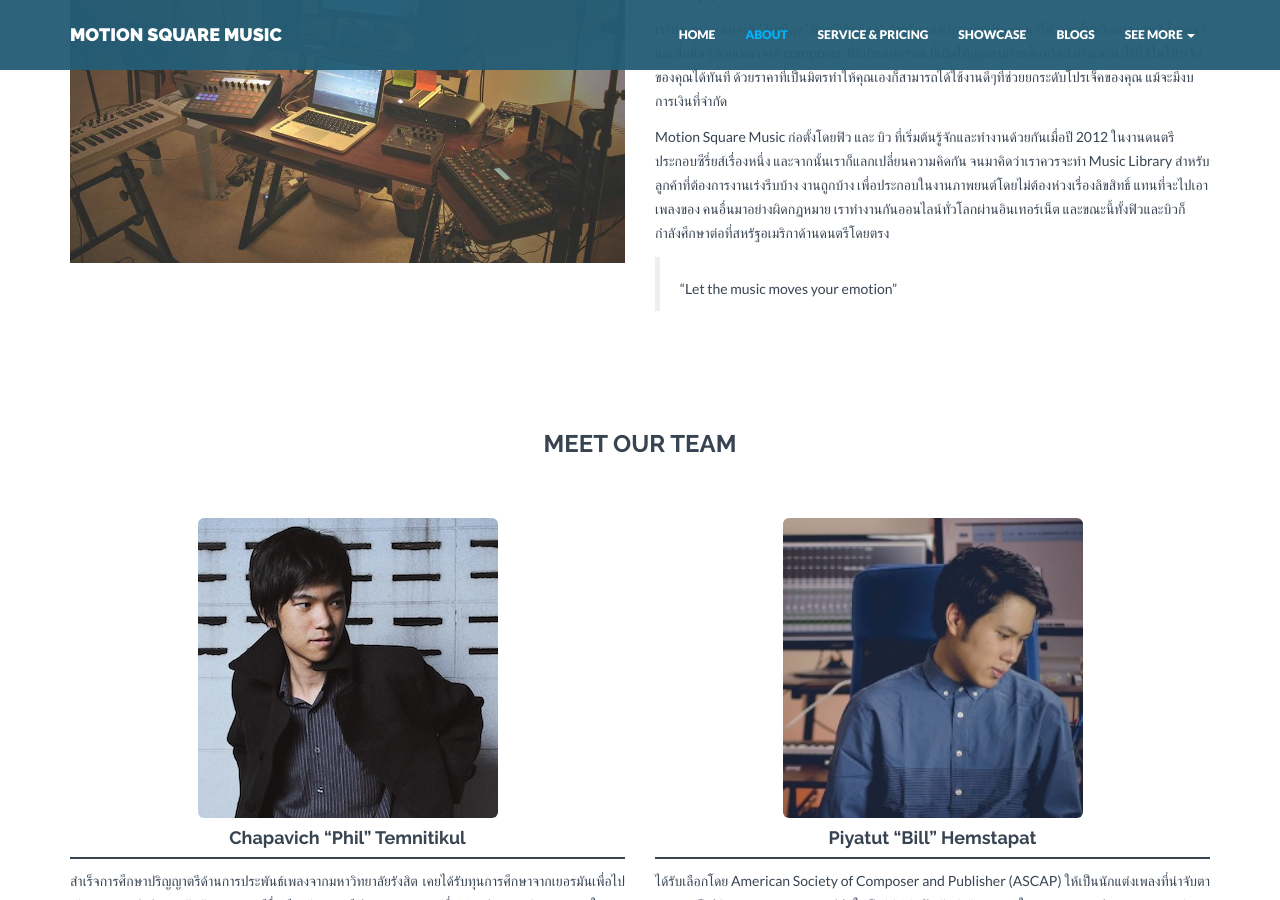
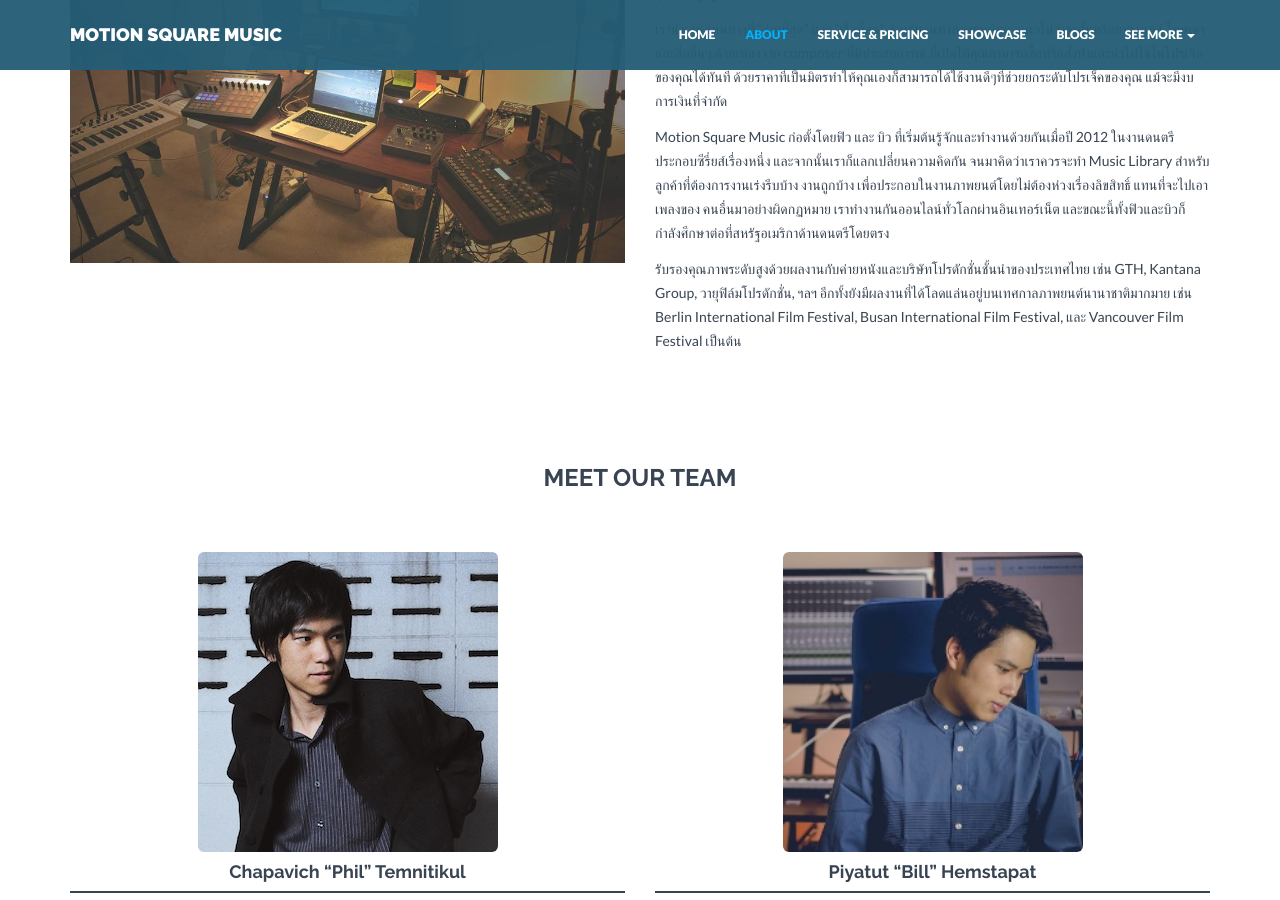
Before and after one commit to motionsquaremusic/motionsquaremusic.github.io, a Jekyll site: the page built from about/index.html, in a window 1280 px wide and 900 px high, scrolled down 353 px. Built offline with Jekyll 4.4.1, drawn with Linux system fonts in a browser that asks for light colours; nearby versions of some CDN libraries; comment, search, counter and statistics services are not loaded.

Commit message:
add photo, edit content

```diff
--- a/about/index.html
+++ b/about/index.html
@@ -30,10 +30,9 @@ active: about
                 ด้วยราคาที่เป็นมิตรทำให้คุณเองก็สามารถได้ใช้งานดีๆที่ช่วยยกระดับโปรเจ็คของคุณ แม้จะมีงบการเงินที่จำกัด
             </p><p>
                 Motion Square Music ก่อตั้งโดยฟิว และ บิว ที่เริ่มต้นรู้จักและทำงานด้วยกันเมื่อปี 2012 ในงานดนตรีประกอบซีรี่ยส์เรื่องหนึ่ง และจากนั้นเราก็แลกเปลี่ยนความคิดกัน
-                จนมาคิดว่าเราควรจะทำ Music Library สำหรับลูกค้าที่ต้องการงานเร่งรีบบ้าง งานถูกบ้าง เพื่อประกอบในงานภาพยนต์โดยไม่ต้องห่วงเรื่องลิขสิทธิ์ แทนที่จะไปเอาเพลงของ                 คนอื่นมาอย่างผิดกฏหมาย เราทำงานกันออนไลน์ทั่วโลกผ่านอินเทอร์เน็ต และขณะนี้ทั้งฟิวและบิวก็กำลังศึกษาต่อที่สหรัฐอเมริกาด้านดนตรีโดยตรง</p>
-            <blockquote>
-                <p>&ldquo;Let the music moves your emotion&rdquo;</p>
-            </blockquote>
+                จนมาคิดว่าเราควรจะทำ Music Library สำหรับลูกค้าที่ต้องการงานเร่งรีบบ้าง งานถูกบ้าง เพื่อประกอบในงานภาพยนต์โดยไม่ต้องห่วงเรื่องลิขสิทธิ์ แทนที่จะไปเอาเพลงของ                 คนอื่นมาอย่างผิดกฏหมาย เราทำงานกันออนไลน์ทั่วโลกผ่านอินเทอร์เน็ต และขณะนี้ทั้งฟิวและบิวก็กำลังศึกษาต่อที่สหรัฐอเมริกาด้านดนตรีโดยตรง</p><p>
+    รับรองคุณภาพระดับสูงด้วยผลงานกับค่ายหนังและบริษัทโปรดักชั่นชั้นนำของประเทศไทย เช่น GTH, Kantana Group, วายุฟิล์มโปรดักชั่น, ฯลฯ อีกทั้งยังมีผลงานที่ได้โลดแล่นอยู่บนเทศกาลภาพยนต์นานาชาติมากมาย เช่น Berlin International Film Festival, Busan International Film Festival, และ Vancouver Film Festival เป็นต้น
+            </p>
         </div>
     </div><!--/row -->
 </div>
--- a/services/index.html
+++ b/services/index.html
@@ -66,7 +66,7 @@ active: services
                 <b>* ราคาดังกล่าวไม่รวมค่าใช้จ่ายหากมีการอัดเสียงเครื่องดนตรีจริง</b></p>
             <br>
             <h4>MOCK UP SCORE</h4>
-            <p>เปลี่ยนจาก MIDI ให้กลายเป็นเสียงเสมือนจริง</p>
+            <p>เปลี่ยนจาก MIDI ให้กลายเป็นเสียงเสมือนจริงด้วยซอฟต์แวร์มูลค่าหลายแสนบาท</p>
 
             <p>ราคามีการเปลี่ยนแปลงตามความเหมาะสม สามารถสอบถามได้ที่ stockmusicth@gmail.com</p></div>
     </div><!--/row -->
```
Also changed, not shown: assets/img/showcase/show1.jpg (added), assets/img/showcase/show5.jpg (added), assets/img/showcase/show6.jpg (added), assets/img/showcase/show7.jpg (added).
